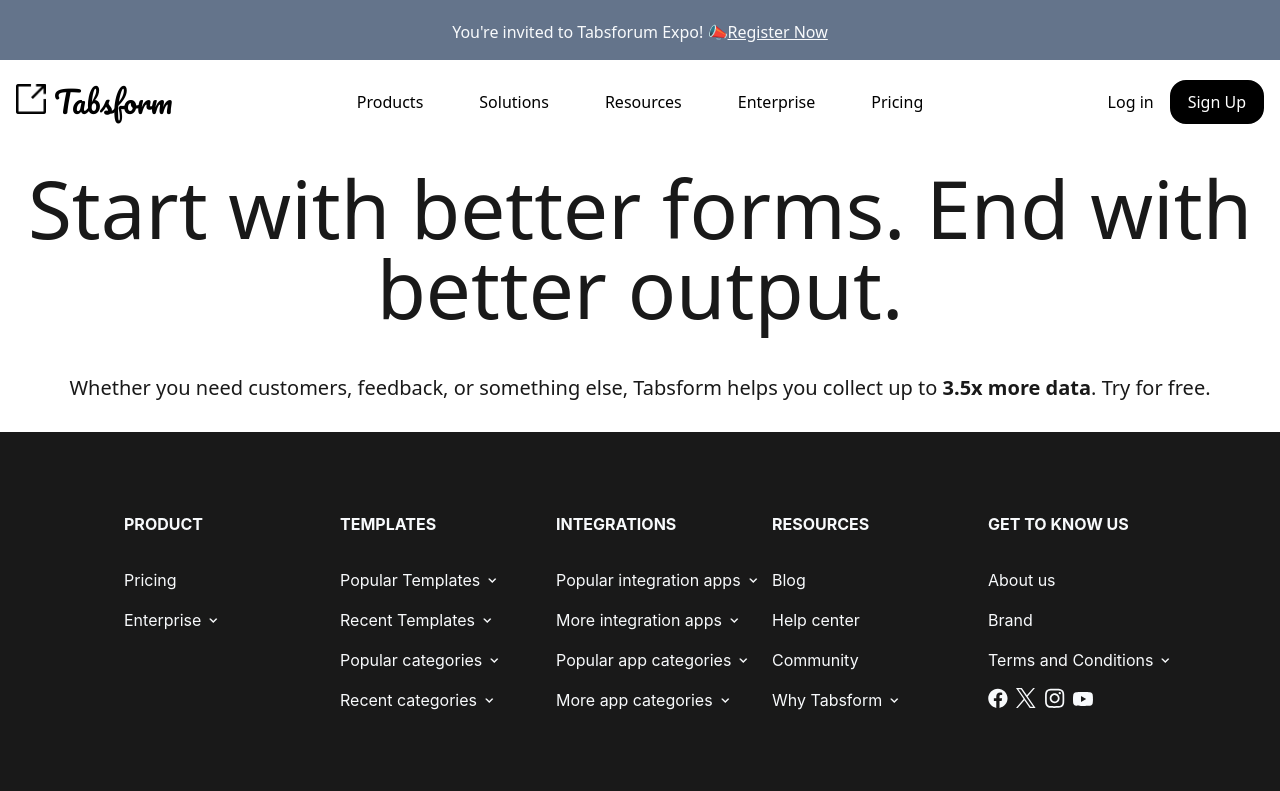
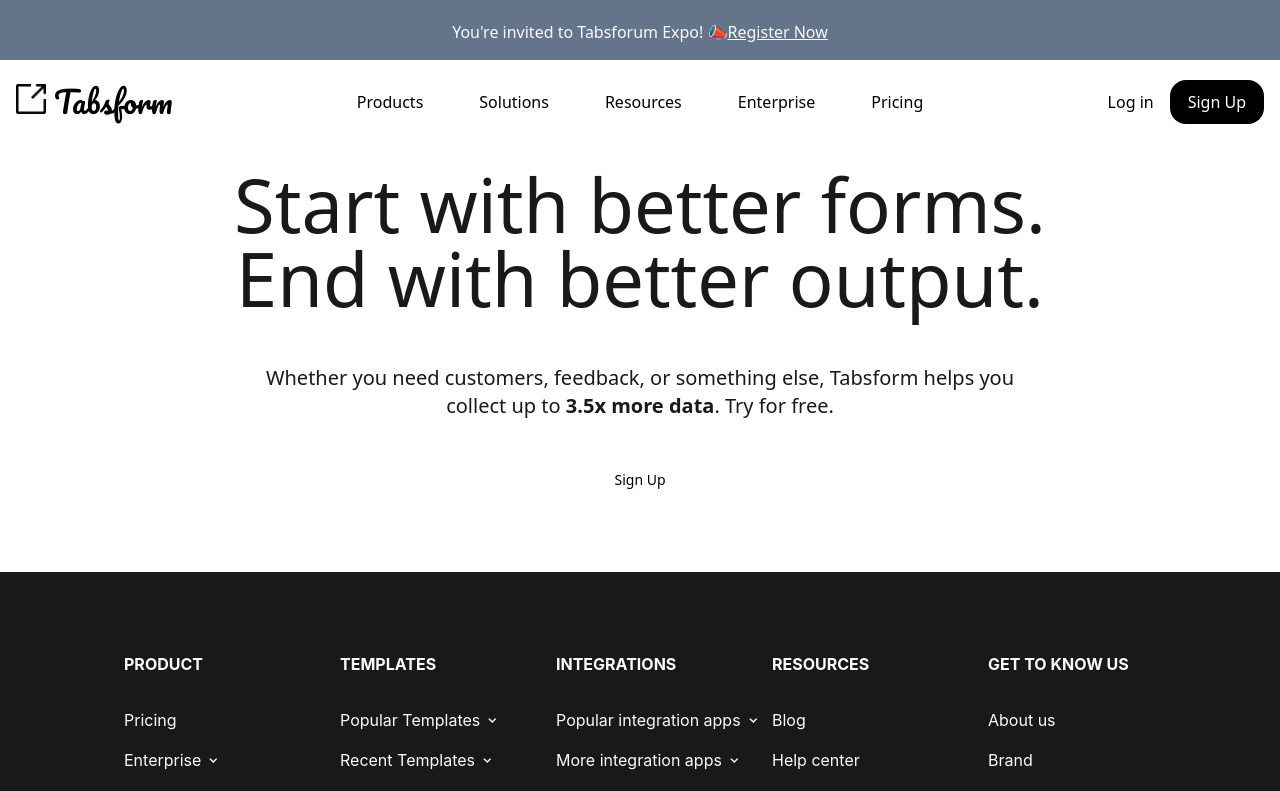
Before and after one commit to theali29/tabsform, a React (Create React App) app: page /products in a window 1280 px wide. Shown: the top 791 px of the page. Built offline with nearby package versions, Linux system fonts and the light colour scheme; the HTML template or start-up script is replaced by a standard one.

Commit message:
Working on Product page

```diff
--- a/src/pages/product.js
+++ b/src/pages/product.js
@@ -1,19 +1,33 @@
 import React from 'react'
-
+import { Link } from 'react-router-dom'
 export default function Product() {
   return (
     <div className='bg-white pt-[120px]'>
       <div className='container mx-auto px-4 py-8 '>
         <div className='text-center col-start-1 -col-end-1 text-xl lg:col-start-3 lg:-col-end-3 md:col-start-2 md:-col-end-2 flex flex-col grid-rows-1 justify-center  items-center text-[rgb(25,25,25)] pt-4 '>
-          <h1 className='text-5xl xl:text-[80px] xl:leading-[1] lg:leading-[1.1] lg:text-[64px] md:text-[48px] text-[rgb(25,25,25)]'>
-            <span>Start with better forms. End with better output.</span>
+          <h1 className='text-5xl xl:text-[74px] xl:leading-[1] lg:leading-[1.1] lg:text-[64px] md:text-[48px] text-[rgb(25,25,25)]'>
+            <span>
+              Start with better forms.<br></br> End with better output.
+            </span>
           </h1>
           <div className='text-center text-xl items-center text-[rgb(25,25,25)] pt-4 '>
-            <p className='mt-8 font-normal text-none text-xl leading-[1.2]'>
+            <p className='mt-8 font-normal text-none xl:text-xl xxs:text-base leading-[1.2]'>
               Whether you need customers, feedback, or something else, Tabsform
-              helps you collect up to <strong>3.5x more data</strong>. Try for
-              free.
+              helps you <br /> collect up to <strong>3.5x more data</strong>.
+              Try for free.
             </p>
+          </div>
+          <div className='col-start-1 -col-end-1 md:justify-self-center my-10'>
+            <div className='md:flex-row text-sm flex flex-col flex-wrap gap-6 content-center w-full xxs:w-auto items-center'>
+              <div className='flex-col inline-flex gap-4 max-w-full'>
+                <Link
+                  to='/signup'
+                  className='inline-block  cursor-pointer font-medium border-solid border-2 border-white text-black bg-white rounded-xl  py-2 px-10'
+                >
+                  Sign Up
+                </Link>
+              </div>
+            </div>
           </div>
         </div>
       </div>
```
